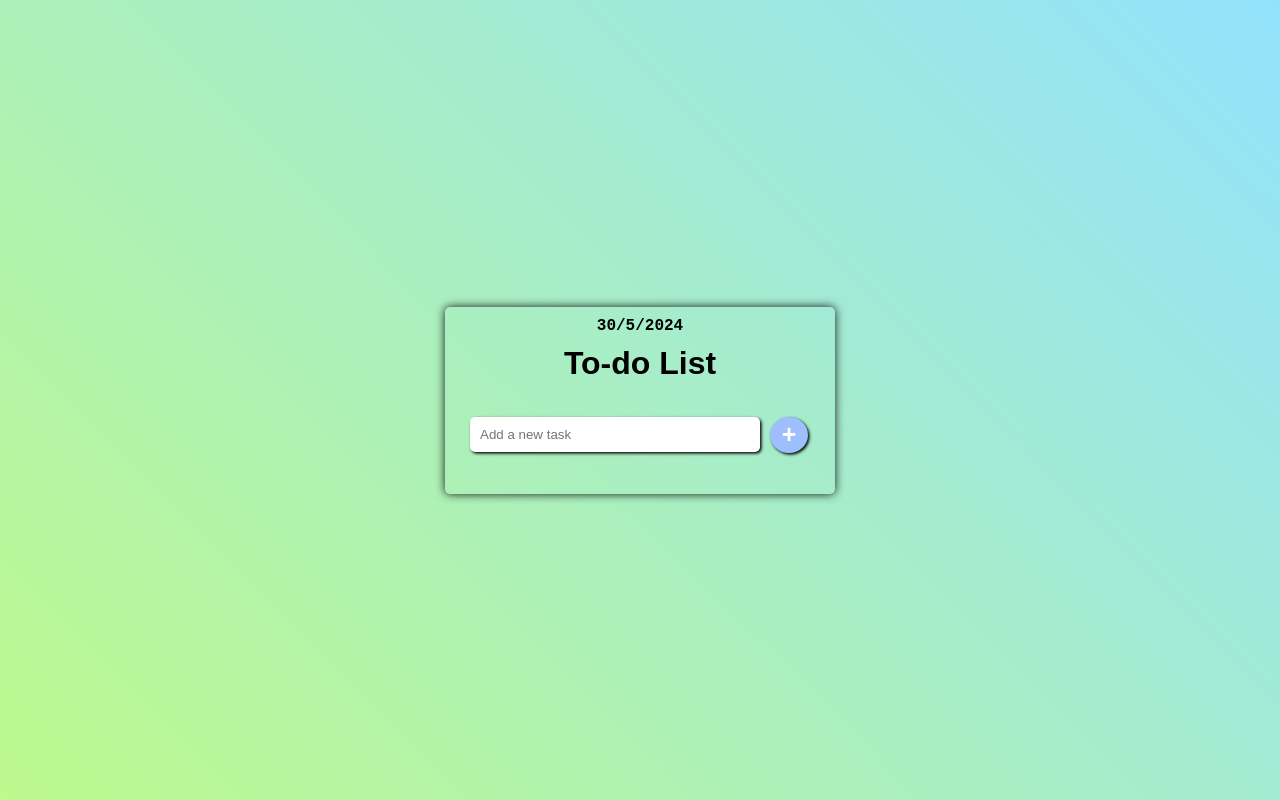
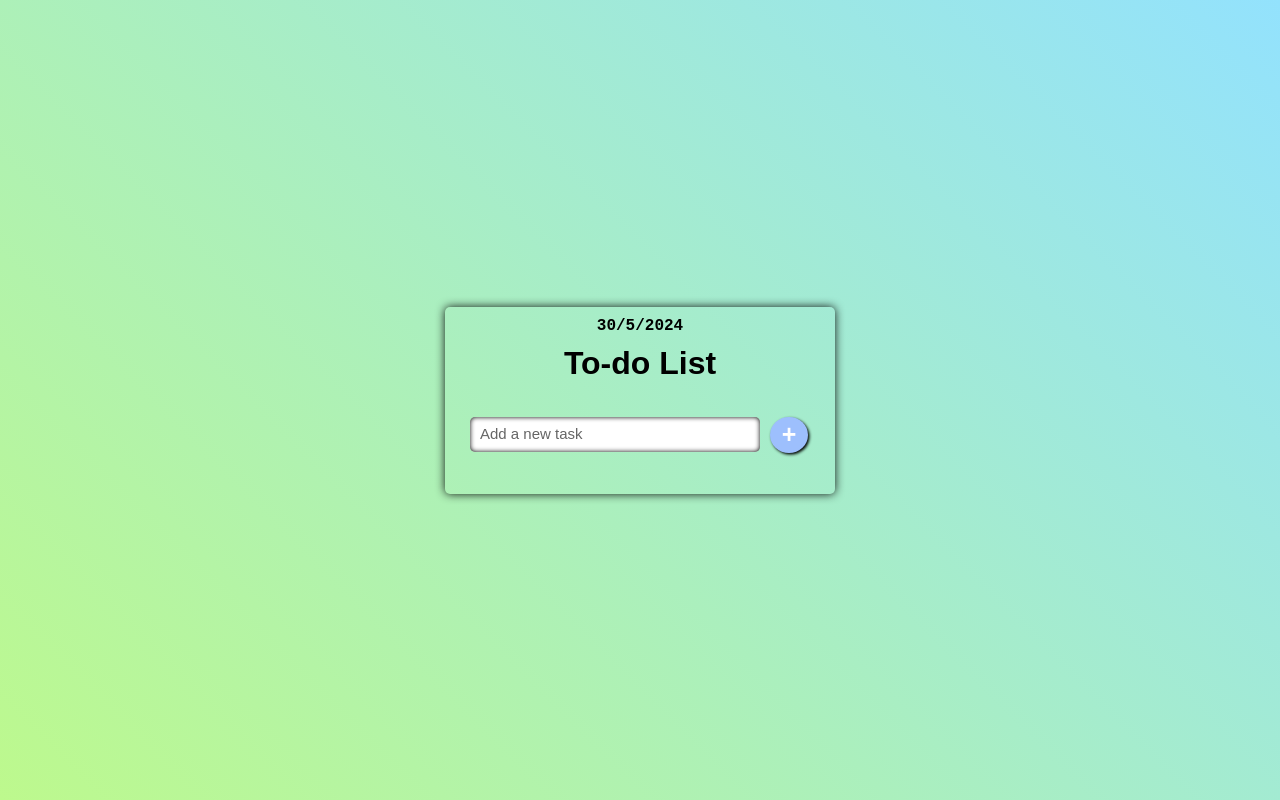
Before and after one commit to ReniltoSilva/Simple-Todo-List.1.0, a plain HTML site: page index.html in a window 1280 px wide. Drawn offline with Linux system fonts and the light colour scheme.

Commit message:
Update styles.css
Updated the input field:

Changed the box shadow to 'inset'.
Changed the 'placeholder' font size and color.

```diff
--- a/styles.css
+++ b/styles.css
@@ -36,10 +36,16 @@ h1{
     width: 270px;
     height:15px;
     margin: 5px;
-    border:none;
+    border: none;
     border-radius: 5px;
-    box-shadow: 1.5px 1.5px 3px black;
+    box-shadow: inset 0px 0px 5px black;
+    background-color: white;
 }
+#taskInput::placeholder{
+    color: rgb(101, 101, 101);
+    font-size: 15px;
+}
+
 
 #addTaskButton{
     color:white;
```
